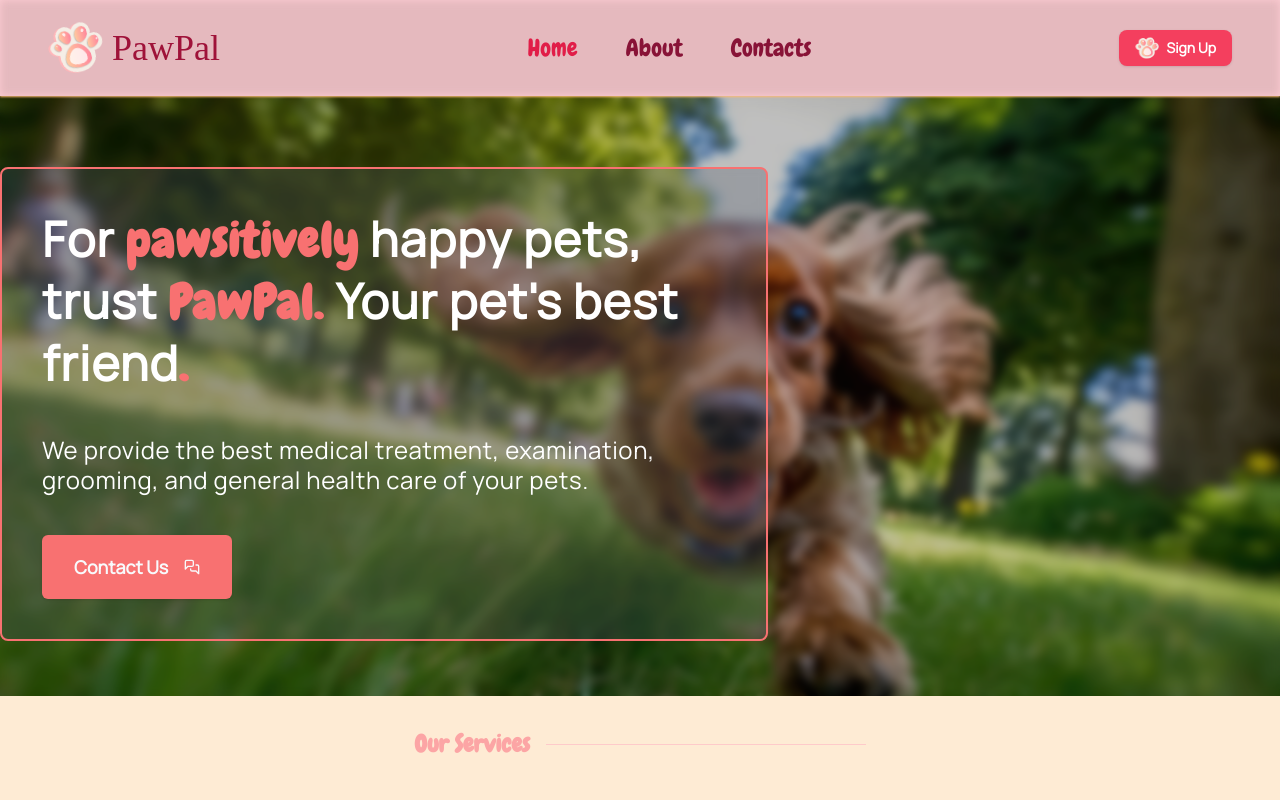
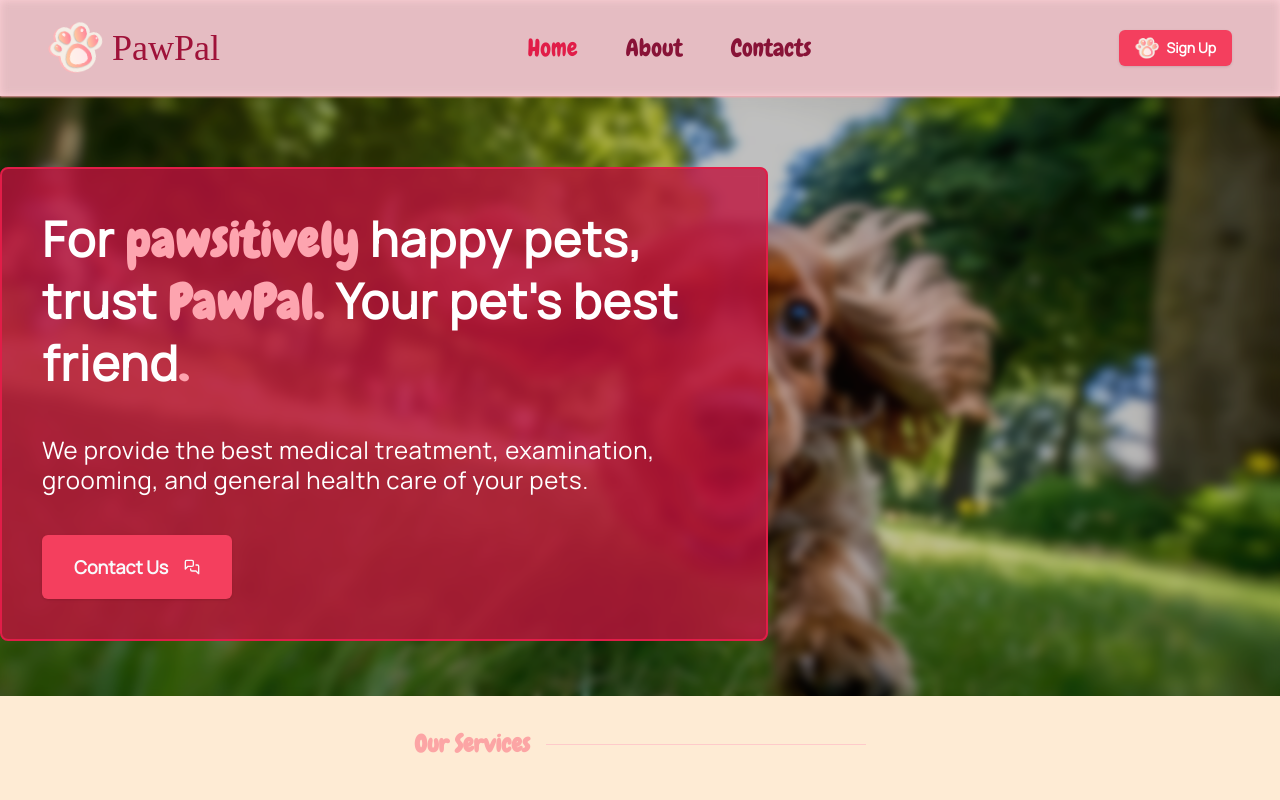
Before and after one commit to ShterionStamboliev/PawPal, a React (Vite) app in the folder frontend/: page / in a window 1280 px wide. Shown: the top 800 px of the page. Built offline with nearby package versions, Linux system fonts and the light colour scheme; a web font is replaced by a local one.

Commit message:
refactor Header and Hero components for improved styling and color consistency

```diff
--- a/frontend/src/components/Header/Header.tsx
+++ b/frontend/src/components/Header/Header.tsx
@@ -10,7 +10,7 @@ const navLinks = [
 
 const Header = () => {
     return (
-        <header className='bg-rose-200 shadow-orange-300 shadow-sm fixed top-0 left-0 right-0 z-50'>
+        <header className='bg-rose-200/90 shadow-rose-300 shadow-sm fixed top-0 left-0 right-0 z-50'>
             <div className='flex mx-auto px-8 md:px-12 py-5 justify-between items-center backdrop-blur-sm backdrop-brightness-90'>
                 <div className='flex items-center gap-2 flex-shrink-0'>
                     <img
@@ -37,7 +37,7 @@ const Header = () => {
                         </NavLink>
                     ))}
                 </nav>
-                <Button className='flex items-center gap-2 px-4 py-2 bg-rose-500 text-white rounded-lg font-semibold font-manrope hover:bg-rose-600 transition-all'>
+                <Button className='flex items-center gap-2 px-4 py-2 bg-rose-500 text-white font-semibold font-manrope hover:bg-rose-600 transition-all'>
                     <img src={paw} alt='Cat Paw' className='h-6 w-6' />
                     <Link to='/login'>Sign Up</Link>
                 </Button>
--- a/frontend/src/components/Hero/Hero.tsx
+++ b/frontend/src/components/Hero/Hero.tsx
@@ -24,25 +24,25 @@ const Hero = () => {
         >
             <div className='absolute inset-0 bg-black/25 backdrop-blur-sm'></div>
             <div className='container relative z-10'>
-                <div className='flex flex-col sm:m-6 lg:m-0 mx-6 mb-6 xl:max-w-3xl justify-center text-center xl:text-left rounded-lg gap-10 p-10 text-white border-2 bg-gray-600/30 backdrop-blur-sm border-red-400'>
+                <div className='flex flex-col sm:m-6 lg:m-0 mx-6 mb-6 xl:max-w-3xl justify-center text-center xl:text-left rounded-lg gap-10 p-10 text-white border-2 bg-rose-700/80 backdrop-blur-sm border-rose-600'>
                     <h1 className='text-5xl tracking-wide leading-tight font-bold font-manrope'>
                         For{' '}
-                        <span className='font-chewy text-red-400'>
+                        <span className='font-chewy text-rose-300'>
                             pawsitively
                         </span>{' '}
                         happy pets, trust{' '}
-                        <span className='font-chewy text-red-400'>
+                        <span className='font-chewy text-rose-300'>
                             PawPal.{' '}
                         </span>
                         Your pet's best friend
-                        <span className='font-chewy text-red-400'>.</span>
+                        <span className='font-chewy text-rose-300'>.</span>
                     </h1>
                     <p className='text-2xl tracking-wide leading-tight font-manrope'>
                         We provide the best medical treatment, examination,
                         grooming, and general health care of your pets.
                     </p>
                     <div>
-                        <Button className='bg-red-400 p-8 text-lg font-semibold font-manrope hover:bg-red-400/70'>
+                        <Button className='bg-rose-500 p-8 text-lg font-semibold font-manrope hover:bg-rose-600'>
                             Contact Us
                             <MessagesSquare
                                 size={64}
```
